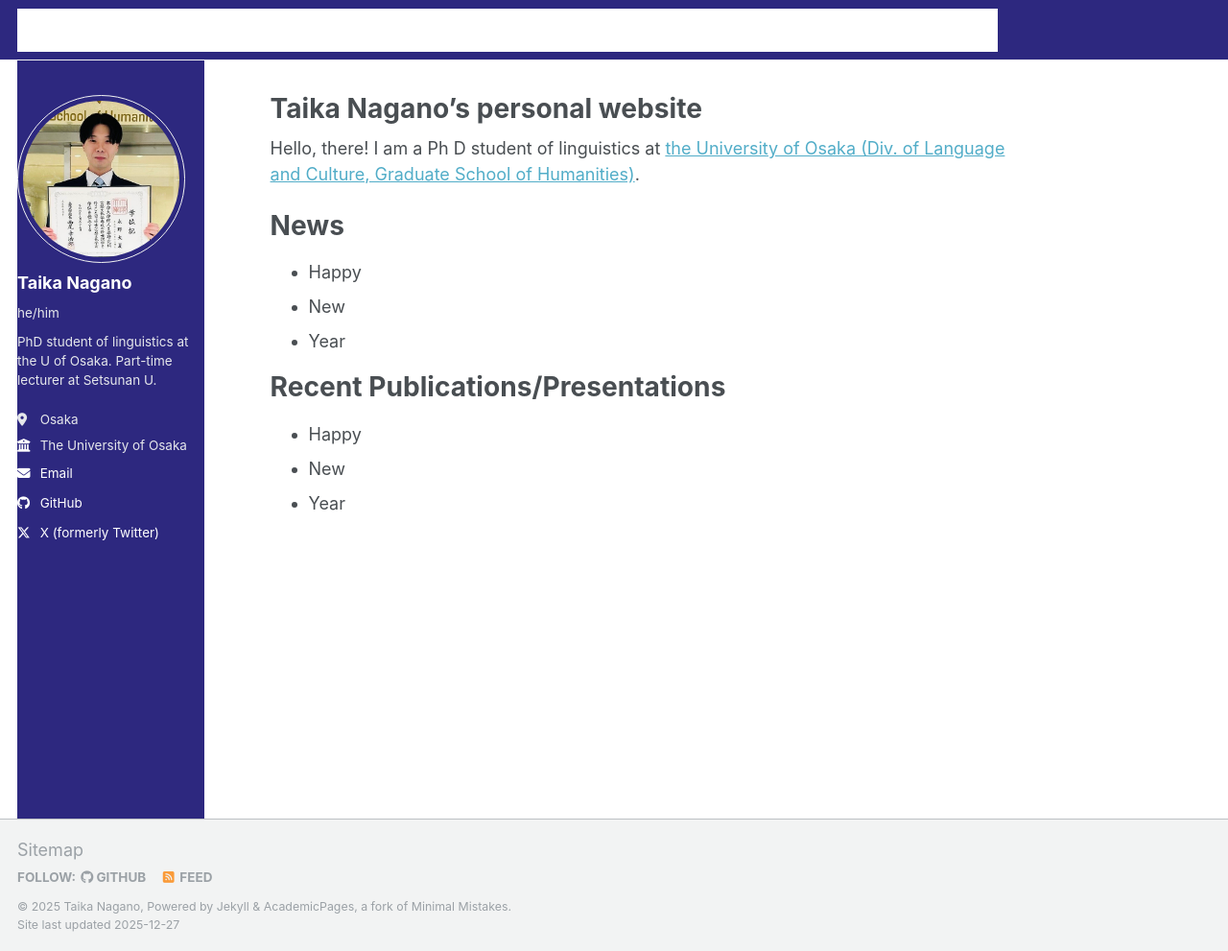
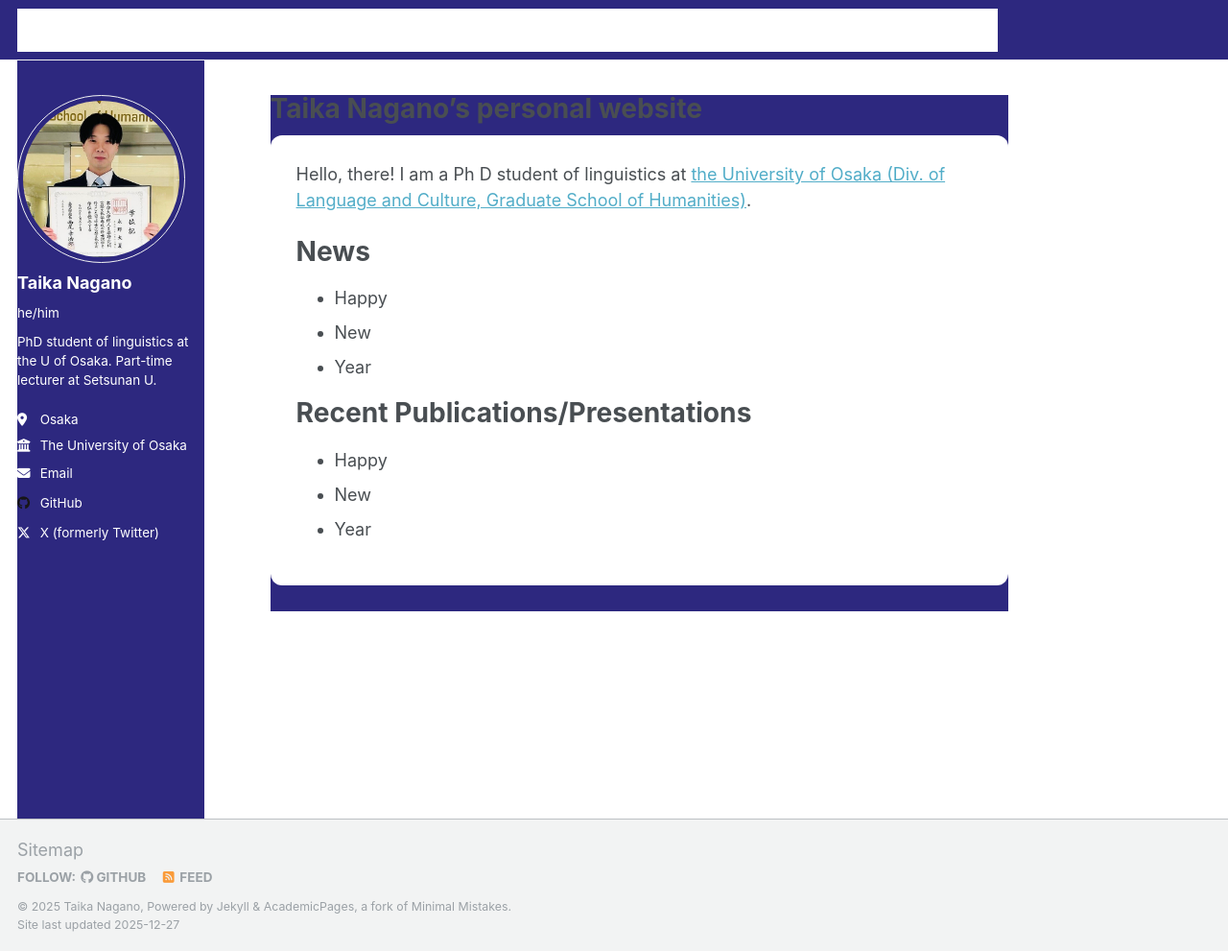
Before and after one commit to TaikaNagano/taikanagano.github.io, a Jekyll site: the page built from _pages/about.md, in a window 1280 px wide and 991 px high. Shown: the whole window at 96% size. Built offline with Jekyll 4.4.1, drawn with Linux system fonts in a browser that asks for light colours.

Commit message:
Update main.scss

```diff
--- a/assets/css/main.scss
+++ b/assets/css/main.scss
@@ -42,62 +42,89 @@
     "vendor/magnific-popup/magnific-popup"
 ;
 
-/* ===== Handai Blue (header + sidebar only) ===== */
+/* =========================================================
+   Handai Blue unified theme (Header + Sidebar + Outer area)
+   Works in Light & Dark mode
+   ========================================================= */
 
-/* Header */
+/* Handai Blue */
+:root {
+  --handai-blue: #2D287F;
+}
+
+/* ===== HEADER (Navigation bar) ===== */
 .masthead,
+.masthead__inner-wrap,
 .greedy-nav {
-  background-color: #2D287F;
+  background-color: var(--handai-blue) !important;
 }
 
 .masthead a,
 .masthead__title,
 .masthead__menu-item a,
 .greedy-nav a {
-  color: #FFFFFF !important;
+  color: #ffffff !important;
 }
 
 .masthead a:hover,
 .greedy-nav a:hover {
-  color: #E5E7EB !important;
+  color: #e5e7eb !important;
 }
 
-/* Mobile hamburger icon */
+/* Mobile menu button */
 .greedy-nav__toggle {
-  color: #FFFFFF;
+  color: #ffffff;
 }
 .greedy-nav__toggle .navicon,
 .greedy-nav__toggle .navicon:before,
 .greedy-nav__toggle .navicon:after {
-  background: #FFFFFF;
+  background: #ffffff;
 }
 
-/* Mobile dropdown menu (when collapsed) */
+/* Mobile dropdown menu */
 .greedy-nav .hidden-links {
-  background-color: #2D287F;
+  background-color: var(--handai-blue);
 }
 .greedy-nav .hidden-links a {
-  color: #FFFFFF !important;
+  color: #ffffff !important;
 }
 
-/* Sidebar */
+/* ===== LEFT AREA + SIDEBAR ===== */
+.initial-content,
+.page__inner-wrap,
 .sidebar {
-  background-color: #2D287F;
-  color: #E5E7EB;
-}
-.author__name { color: #FFFFFF !important; }
-.author__bio { color: #E5E7EB; }
-.author__urls a { color: #FFFFFF; }
-.author__urls a:hover { color: #E5E7EB; }
-
-/* Mobile dropdown menu list items (safer) */
-.greedy-nav .hidden-links a:hover {
-  color: #E5E7EB !important;
+  background-color: var(--handai-blue) !important;
 }
 
-/* Ensure icons in sidebar stay visible */
-.author__urls .fa,
-.author__urls .fab,
-.author__urls .fas {
-  color: #FFFFFF;
+/* Sidebar text */
+.sidebar,
+.author__name,
+.author__bio,
+.author__urls,
+.author__urls a {
+  color: #ffffff !important;
 }
+
+.author__urls a:hover {
+  color: #e5e7eb !important;
+}
+
+/* ===== MAIN CONTENT CARD ===== */
+.page__content {
+  background-color: #ffffff;
+  border-radius: 12px;
+  padding: 1.5rem;
+}
+
+/* Dark mode content */
+html[data-theme="dark"] .page__content,
+body[data-theme="dark"] .page__content {
+  background-color: #2f2f2f;
+}
+
+/* Make sure text is readable */
+html[data-theme="dark"] .page__content,
+html[data-theme="dark"] .page__content p,
+html[data-theme="dark"] .page__content li {
+  color: #e5e7eb;
+}
```
